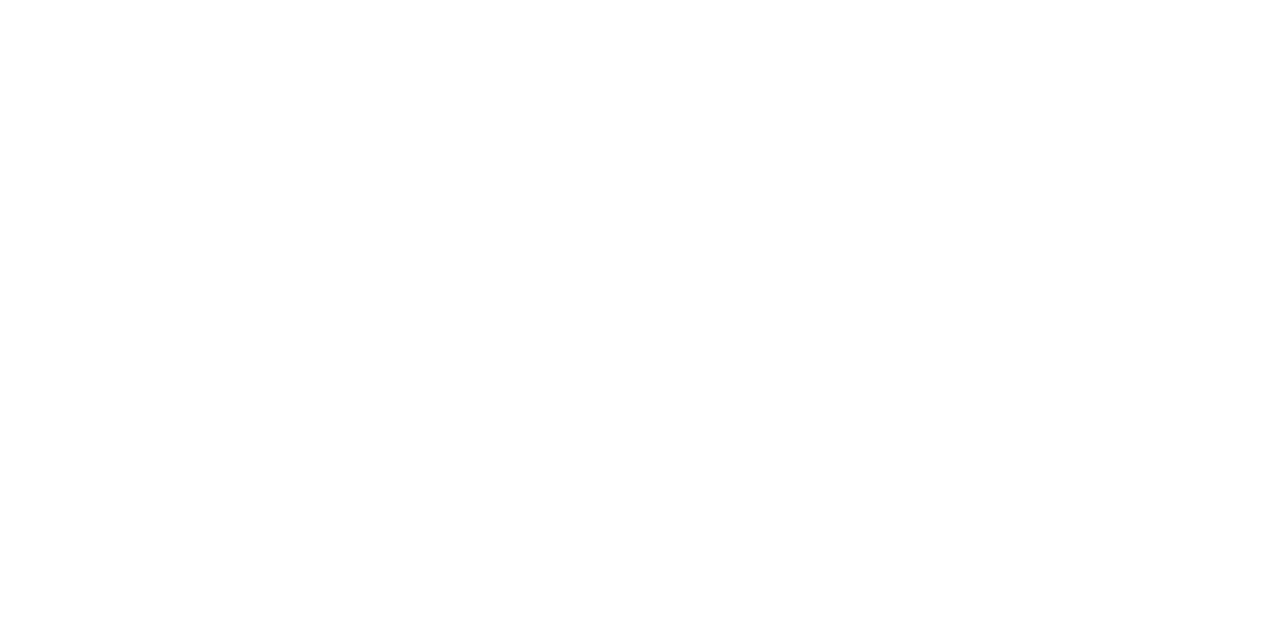
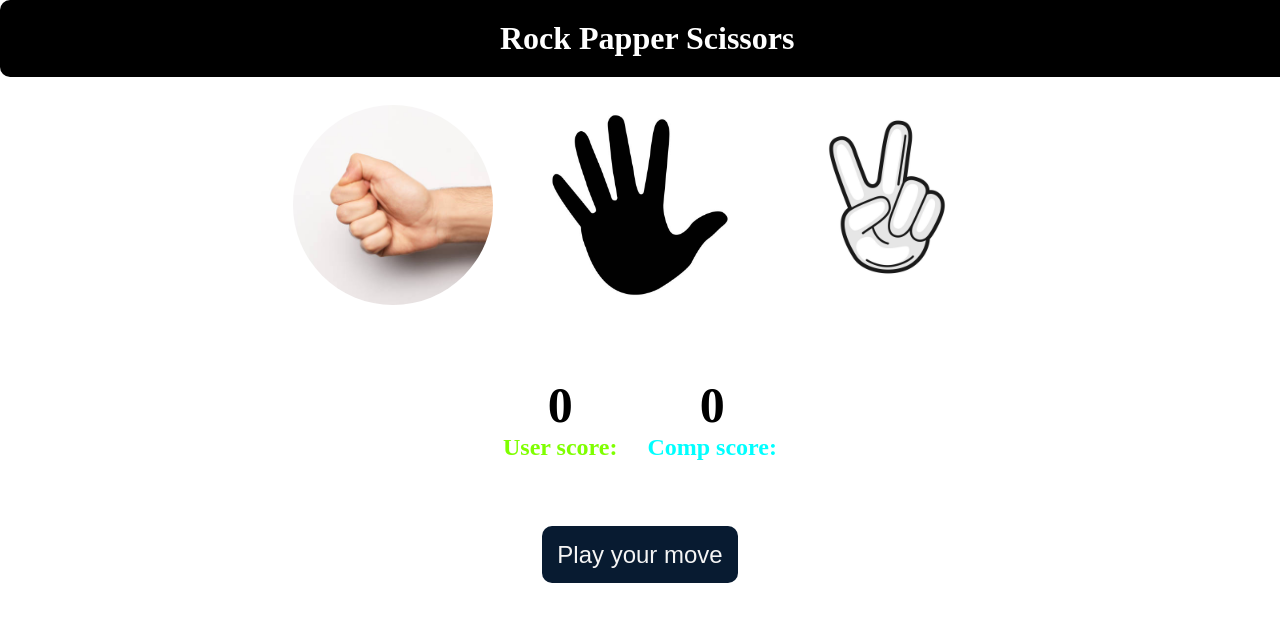
Before and after one commit to Ravi-webdevloper/Rock-papaer-scisseros, a plain HTML site: page index.html in a window 1280 px wide. Drawn offline with Linux system fonts and the light colour scheme.

Commit message:
functions and workflow

```diff
--- a/App.js
+++ b/App.js
@@ -0,0 +1,72 @@
+let userScore = 0;
+let compScore = 0;
+
+let choises = document.querySelectorAll(".choise");
+//console.log(choise);
+
+const winner = document.getElementById("message");
+const  userScoreboard = document.getElementById('user-score');
+const  compScoreboard = document.getElementById('comp-score');
+choises.forEach((choise)=>{
+    //console.log(choise)
+    choise.addEventListener("click", ()=>{
+        const playerChoice = choise.getAttribute("id");
+        //console.log("choise was clicked",playerChoice);
+        playGame(playerChoice);
+    });
+});
+
+let genCompChoice =  () => {
+    const options = ["rock","paper","scissors"];
+    const randomNumber = Math.floor(Math.random()*3);
+    return  options[randomNumber];
+}
+
+const drawgame = () =>{
+    console.log("Match was draw");
+    winner.innerText = "Match was draw play again";
+    winner.style.backgroundColor="#081b31";
+};
+
+const showWinner = (userWin,playerChoice,computerChoice) =>{
+    if(userWin){
+        // console.log("You win");
+        userScore++;
+        userScoreboard.innerText = userScore;
+        userScoreboard.style.color = "magenta";
+        winner.innerText = `You Win  ${playerChoice} computer beats ${computerChoice}`;
+        winner.style.backgroundColor="green";
+    }
+    else{
+        //console.log("Computer wins");
+        compScore++;
+        compScoreboard.innerText=compScore;
+        compScoreboard.style.color = "purple"
+        winner.innerText = `Computer Win  ${computerChoice} beats You ${playerChoice}`;
+        winner.style.backgroundColor="red";
+    }
+};
+
+let  playGame = (playerChoice) =>{
+    console.log("user choice" ,playerChoice);
+    const computerChoice = genCompChoice();
+    console.log("computer choice",computerChoice);
+    if(playerChoice === computerChoice){
+        drawgame();
+    }
+    else{
+        let userWin = true;
+        if(playerChoice === "rock"){
+            //scissors,paper
+            userWin = computerChoice === "paper" ? false : true;
+        }
+        else if(playerChoice === "paper") {
+            //rock, scissors
+            userWin = computerChoice==="rock"?false:true;
+        }else{
+            //paper rock
+        userWin = computerChoice==="rock"?false:true;
+        };
+        showWinner(userWin,playerChoice,computerChoice);
+    };
+};
--- a/index.html
+++ b/index.html
@@ -7,6 +7,33 @@
     <link rel="stylesheet" href="/style.css">
 </head>
 <body>
+    <h1 class="head">Rock Papper Scissors</h1>
+    <main>
+        <div class="choiese">
+            <div class="choise" id="rock">
+                <img src="/images/rock.jpg" alt="rock" />
+            </div>
+            <div class="choise" id="paper">
+                <img src="/images/paper.jpg" alt="paper" />
+            </div>
+            <div class="choise" id="scissors">
+                <img  src="/images/Scissors.jpg" alt="Scissors"/>
+            </div>
+        </div>
+        <div class="score-board">
+            <div class="score">
+                <p id="user-score">0</p>
+                <p id="user">User score:</p>
+            </div>
+            <div class="score">
+                <p id="comp-score">0</p>
+                <p id="comp">Comp score:</p>
+            </div>
+        </div>
+        <div class="msg-container">
+            <p id="message">Play your move</p>
+        </div>
+    </main>
     <script src="/App.js"></script>
 </body>
 </html>
--- a/style.css
+++ b/style.css
@@ -0,0 +1,87 @@
+*{
+    margin: 0;
+    padding: 0;
+}
+
+.head{
+    width: 98%;
+    background-color: black;
+    color: white;
+    padding: 20px;
+    text-align: center;
+    font-weight: bolder;
+    border-radius: 10px;
+}
+
+.choiese{
+    display: flex;
+    justify-content: center;
+    align-items: center;
+    gap: 2rem;
+    margin-top: 20px;
+}
+
+.choise{
+    height: 215px;
+    width: 215px;
+    border-radius: 50%;
+    display: flex;
+    justify-content: center;
+    align-items: center;
+}
+
+img{
+    height: 200px;
+    width: 200px;
+    object-fit: cover;
+    border-radius: 50%;
+
+}
+
+.choise:hover{
+    cursor: pointer;
+    background-color: black;
+}
+
+.score-board{
+    text-align: center;
+    margin-top: 5%;
+    display: flex;
+    justify-content: center;
+    align-items: center;
+    gap:  30px;
+
+}
+
+.score{
+    font-size: 1.5rem;
+    font-weight: bolder;
+}
+
+#user-score, #comp-score{
+    font-size: 50px;
+    font-weight: bold;
+}
+
+.msg-container{
+    margin-top: 5rem;
+    text-align: center;
+}
+
+#message{
+    background-color: #081b31;
+    color: whitesmoke;
+    display: inline;
+    padding: 15px;
+    font-size: 1.5rem;
+    font-family: Arial, Helvetica, sans-serif;
+    border-radius: 10px;
+}
+
+#user{
+    color: chartreuse
+}
+
+#comp{
+    color: aqua;
+}
```
Also changed, not shown: images/240_F_105719704_7VeiupeYofOFyzoeFMbXFvuleLZUbWcY.jpg (deleted), images/Scissors.jpg (added), images/hand-victory-sign-gesture-icon-vector-10269048.jpg (deleted), images/paper-back.jpg (added), images/paper.jpg (added), images/rock.jpg (renamed from images/istockphoto-1385723452-612x612.jpg), images/scissors-back.png (added).
